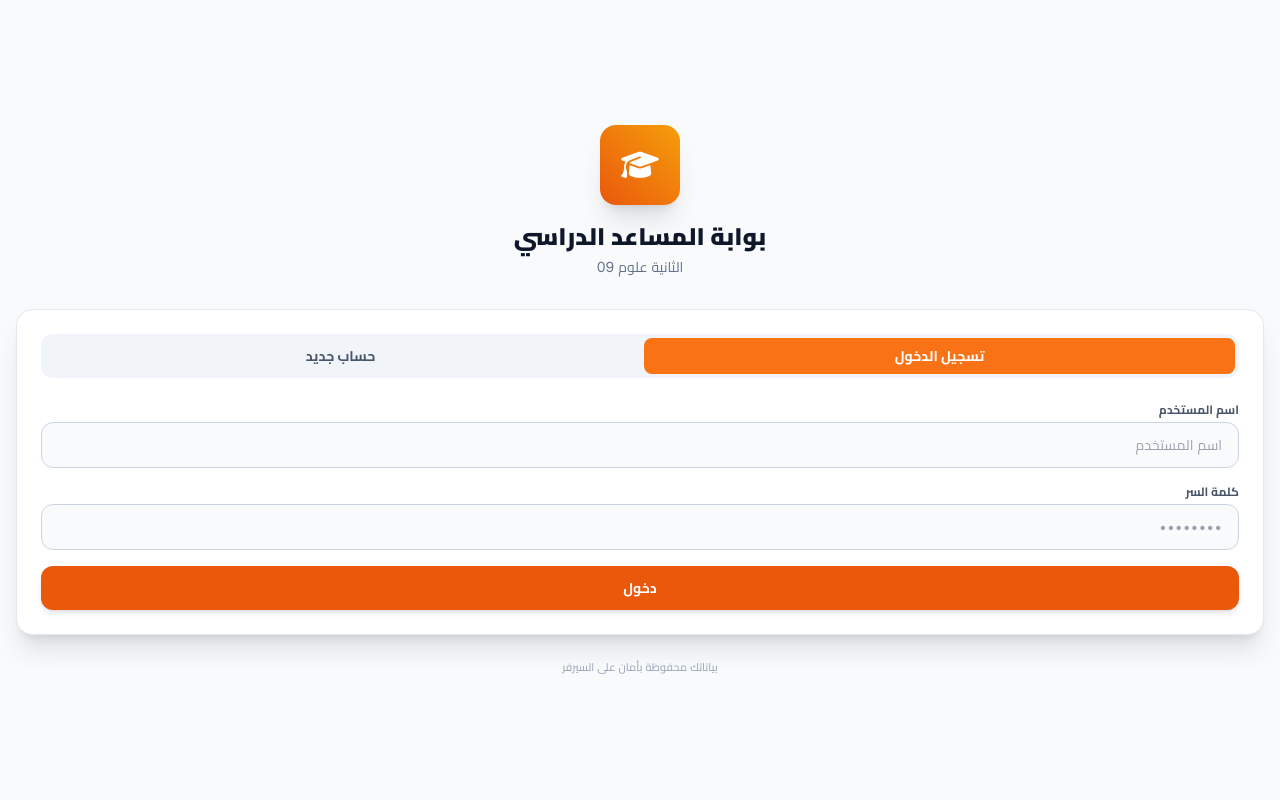
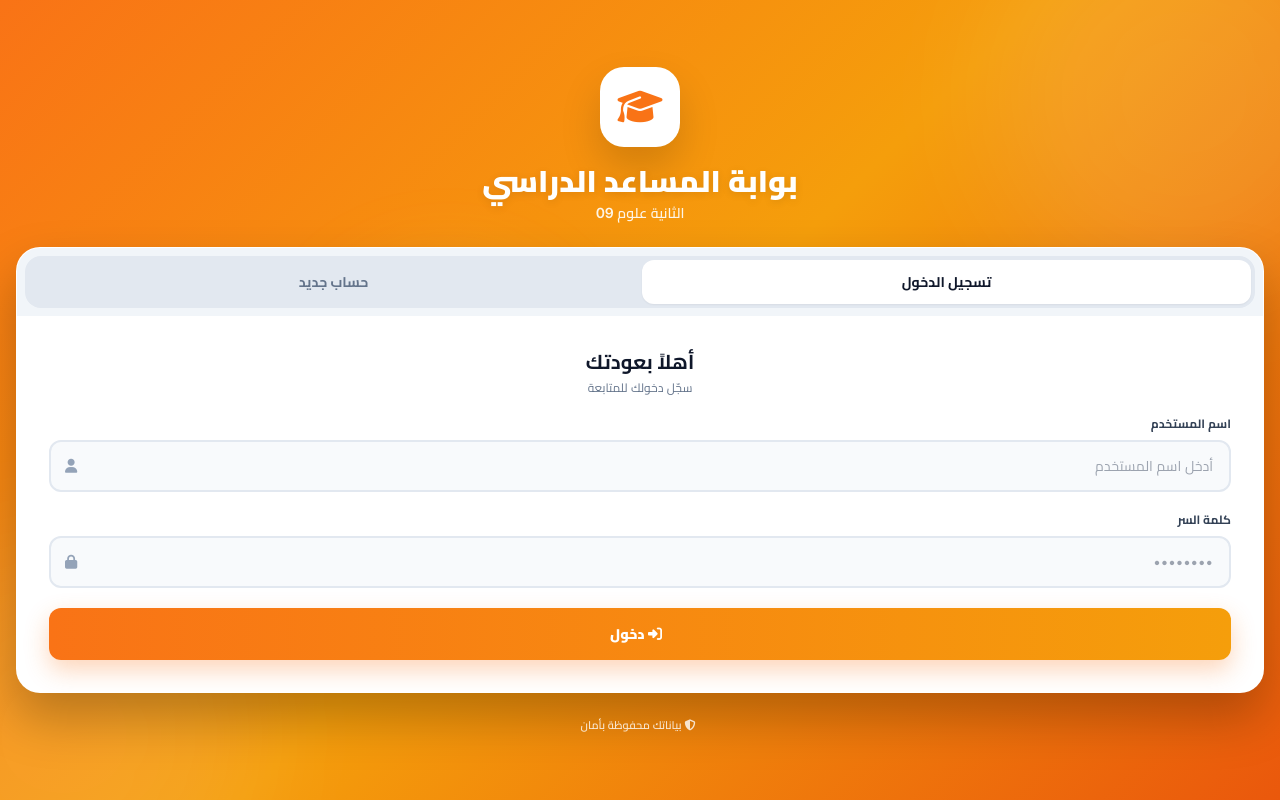
Before and after one commit to ayoub3mk/studyportal, a website: page public/index.html in a window 1280 px wide. Drawn offline with nearby package versions, Linux system fonts and the light colour scheme.

Commit message:
Update index.html

```diff
--- a/public/index.html
+++ b/public/index.html
@@ -460,6 +460,11 @@ function checkExistingSession() {
             /* التحقق من صلاحية الرمز بطلب me */
                         return loadDataFromServer().then(function() {
                 document.getElementById('authScreen').classList.add('hidden');
+                                            var _logoutBtn = document.getElementById('btnLogout');
+                if (_logoutBtn) {
+                    _logoutBtn.classList.remove('hidden');
+                    _logoutBtn.classList.add('flex');
+                }
                 if (typeof renderView === 'function') renderView();
                 /* بدء المزامنة التلقائية */
                 if (typeof startAutoSync === 'function') {
@@ -644,71 +649,121 @@ input[type="time"]::-webkit-calendar-picker-indicator { cursor: pointer; }
      شاشة تسجيل الدخول / إنشاء حساب
      تظهر فقط عندما لا يكون المستخدم مسجلا
      ============================================================ -->
-<div id="authScreen" class="fixed inset-0 z-[100] bg-slate-50 dark:bg-slate-900 flex items-center justify-center p-4">
-    <div class="w-full max-w-md">
-
-        <!-- الشعار والعنوان -->
-        <div class="text-center mb-8">
-            <div class="w-20 h-20 rounded-2xl bg-gradient-to-tr from-brand-600 to-amber-500 text-white flex items-center justify-center shadow-xl mx-auto mb-4">
-                <i class="fa-solid fa-graduation-cap text-3xl"></i>
-            </div>
-            <h1 class="text-2xl font-black text-slate-900 dark:text-white mb-1">بوابة المساعد الدراسي</h1>
-            <p class="text-sm text-slate-500 dark:text-slate-400">الثانية علوم 09</p>
-        </div>
-
-        <!-- البطاقة -->
-        <div class="bg-white dark:bg-slate-800 rounded-2xl shadow-xl border border-slate-200 dark:border-slate-700 p-6">
+<!-- ============================================================
+     شاشة تسجيل الدخول - تصميم جديد أنيق
+     ============================================================ -->
+<div id="authScreen" class="fixed inset-0 z-[100] flex items-center justify-center p-4 overflow-y-auto" style="background: linear-gradient(135deg, #f97316 0%, #f59e0b 50%, #ea580c 100%);">
+
+    <!-- خلفية زخرفية -->
+    <div class="absolute inset-0 overflow-hidden pointer-events-none">
+        <div class="absolute -top-24 -right-24 w-96 h-96 rounded-full bg-white/10 blur-3xl"></div>
+        <div class="absolute -bottom-32 -left-32 w-96 h-96 rounded-full bg-white/10 blur-3xl"></div>
+        <div class="absolute top-1/3 left-1/4 w-64 h-64 rounded-full bg-amber-300/20 blur-2xl"></div>
+    </div>
+
+    <!-- بطاقة تسجيل الدخول -->
+    <div class="relative w-full max-w-md my-auto">
+
+        <!-- الشعار -->
+        <div class="text-center mb-6">
+            <div class="w-20 h-20 rounded-3xl bg-white shadow-2xl mx-auto flex items-center justify-center mb-4" style="box-shadow: 0 20px 40px rgba(0,0,0,0.15);">
+                <i class="fa-solid fa-graduation-cap text-4xl" style="color: #f97316;"></i>
+            </div>
+            <h1 class="text-3xl font-black text-white mb-1" style="text-shadow: 0 2px 8px rgba(0,0,0,0.1);">بوابة المساعد الدراسي</h1>
+            <p class="text-sm font-semibold text-white/90">الثانية علوم 09</p>
+        </div>
+
+        <!-- البطاقة الرئيسية -->
+        <div class="bg-white dark:bg-slate-800 rounded-3xl shadow-2xl border border-white/20 overflow-hidden" style="box-shadow: 0 25px 50px rgba(0,0,0,0.25);">
 
             <!-- التبويبات -->
-            <div class="grid grid-cols-2 gap-2 mb-6 bg-slate-100 dark:bg-slate-700 rounded-xl p-1">
-                <button id="tabLoginBtn" onclick="showAuthTab('login')" class="py-2 rounded-lg text-sm font-bold bg-brand-500 text-white transition-colors">
+            <div class="p-2" style="background: #f1f5f9;">
+                <div class="grid grid-cols-2 gap-1 rounded-2xl p-1" style="background: #e2e8f0;">
+                    <button id="tabLoginBtn" onclick="showAuthTab('login')" class="py-3 rounded-xl text-sm font-bold transition-all duration-200 bg-white text-slate-900 shadow-sm">
                         تسجيل الدخول
                     </button>
-                <button id="tabRegisterBtn" onclick="showAuthTab('register')" class="py-2 rounded-lg text-sm font-bold text-slate-600 dark:text-slate-300 transition-colors">
+                    <button id="tabRegisterBtn" onclick="showAuthTab('register')" class="py-3 rounded-xl text-sm font-bold transition-all duration-200 text-slate-500">
                         حساب جديد
                     </button>
                 </div>
+            </div>
+
+            <div class="p-6 sm:p-8">
 
                 <!-- نموذج تسجيل الدخول -->
-            <form id="loginForm" onsubmit="submitLogin(event)" class="space-y-4">
+                <form id="loginForm" onsubmit="submitLogin(event)" class="space-y-5">
+                    <div class="text-center mb-2">
+                        <h2 class="text-xl font-bold text-slate-900 dark:text-white">أهلاً بعودتك</h2>
+                        <p class="text-xs text-slate-500 dark:text-slate-400 mt-1">سجّل دخولك للمتابعة</p>
+                    </div>
+
                     <div>
-                    <label class="block text-xs font-bold text-slate-600 dark:text-slate-300 mb-1">اسم المستخدم</label>
-                    <input type="text" id="loginUsername" required class="w-full px-4 py-3 rounded-xl border border-slate-300 dark:border-slate-600 bg-slate-50 dark:bg-slate-700 text-slate-900 dark:text-white text-sm focus:outline-none focus:ring-2 focus:ring-brand-500" placeholder="اسم المستخدم">
-                </div>
+                        <label class="block text-xs font-bold text-slate-700 dark:text-slate-300 mb-2">اسم المستخدم</label>
+                        <div class="relative">
+                            <i class="fa-solid fa-user absolute left-4 top-1/2 -translate-y-1/2 text-slate-400 text-sm"></i>
+                            <input type="text" id="loginUsername" required autocomplete="username" placeholder="أدخل اسم المستخدم" class="w-full pl-11 pr-4 py-3.5 rounded-xl border-2 border-slate-200 dark:border-slate-600 bg-slate-50 dark:bg-slate-700 text-slate-900 dark:text-white text-sm font-medium focus:outline-none focus:border-brand-500 focus:bg-white dark:focus:bg-slate-600 transition-all">
+                        </div>
+                    </div>
+
                     <div>
-                    <label class="block text-xs font-bold text-slate-600 dark:text-slate-300 mb-1">كلمة السر</label>
-                    <input type="password" id="loginPassword" required class="w-full px-4 py-3 rounded-xl border border-slate-300 dark:border-slate-600 bg-slate-50 dark:bg-slate-700 text-slate-900 dark:text-white text-sm focus:outline-none focus:ring-2 focus:ring-brand-500" placeholder="••••••••">
-                </div>
-                <p id="loginError" class="text-xs font-semibold text-red-500 text-center hidden"></p>
-                <button type="submit" id="loginSubmitBtn" class="w-full py-3 rounded-xl bg-brand-600 hover:bg-brand-700 text-white text-sm font-bold shadow-md transition-colors">
-                    دخول
+                        <label class="block text-xs font-bold text-slate-700 dark:text-slate-300 mb-2">كلمة السر</label>
+                        <div class="relative">
+                            <i class="fa-solid fa-lock absolute left-4 top-1/2 -translate-y-1/2 text-slate-400 text-sm"></i>
+                            <input type="password" id="loginPassword" required autocomplete="current-password" placeholder="••••••••" class="w-full pl-11 pr-4 py-3.5 rounded-xl border-2 border-slate-200 dark:border-slate-600 bg-slate-50 dark:bg-slate-700 text-slate-900 dark:text-white text-sm font-medium focus:outline-none focus:border-brand-500 focus:bg-white dark:focus:bg-slate-600 transition-all">
+                        </div>
+                    </div>
+
+                    <p id="loginError" class="text-xs font-bold text-red-500 text-center hidden"></p>
+
+                    <button type="submit" id="loginSubmitBtn" class="w-full py-4 rounded-xl bg-gradient-to-r from-brand-500 to-amber-500 hover:from-brand-600 hover:to-amber-600 text-white text-sm font-black shadow-lg transition-all duration-200 hover:shadow-xl active:scale-[0.98]" style="box-shadow: 0 10px 25px rgba(249,115,22,0.3);">
+                        <i class="fa-solid fa-right-to-bracket mr-2"></i> دخول
                     </button>
                 </form>
 
                 <!-- نموذج إنشاء حساب -->
-            <form id="registerForm" onsubmit="submitRegister(event)" class="space-y-4 hidden">
+                <form id="registerForm" onsubmit="submitRegister(event)" class="space-y-5 hidden">
+                    <div class="text-center mb-2">
+                        <h2 class="text-xl font-bold text-slate-900 dark:text-white">حساب جديد</h2>
+                        <p class="text-xs text-slate-500 dark:text-slate-400 mt-1">أنشئ حسابك في ثوان</p>
+                    </div>
+
                     <div>
-                    <label class="block text-xs font-bold text-slate-600 dark:text-slate-300 mb-1">اسم المستخدم</label>
-                    <input type="text" id="registerUsername" required minlength="3" class="w-full px-4 py-3 rounded-xl border border-slate-300 dark:border-slate-600 bg-slate-50 dark:bg-slate-700 text-slate-900 dark:text-white text-sm focus:outline-none focus:ring-2 focus:ring-brand-500" placeholder="3 أحرف على الأقل">
-                </div>
+                        <label class="block text-xs font-bold text-slate-700 dark:text-slate-300 mb-2">اسم المستخدم</label>
+                        <div class="relative">
+                            <i class="fa-solid fa-user absolute left-4 top-1/2 -translate-y-1/2 text-slate-400 text-sm"></i>
+                            <input type="text" id="registerUsername" required minlength="3" autocomplete="username" placeholder="3 أحرف على الأقل" class="w-full pl-11 pr-4 py-3.5 rounded-xl border-2 border-slate-200 dark:border-slate-600 bg-slate-50 dark:bg-slate-700 text-slate-900 dark:text-white text-sm font-medium focus:outline-none focus:border-brand-500 focus:bg-white dark:focus:bg-slate-600 transition-all">
+                        </div>
+                    </div>
+
                     <div>
-                    <label class="block text-xs font-bold text-slate-600 dark:text-slate-300 mb-1">كلمة السر</label>
-                    <input type="password" id="registerPassword" required minlength="4" class="w-full px-4 py-3 rounded-xl border border-slate-300 dark:border-slate-600 bg-slate-50 dark:bg-slate-700 text-slate-900 dark:text-white text-sm focus:outline-none focus:ring-2 focus:ring-brand-500" placeholder="4 أحرف على الأقل">
-                </div>
+                        <label class="block text-xs font-bold text-slate-700 dark:text-slate-300 mb-2">كلمة السر</label>
+                        <div class="relative">
+                            <i class="fa-solid fa-lock absolute left-4 top-1/2 -translate-y-1/2 text-slate-400 text-sm"></i>
+                            <input type="password" id="registerPassword" required minlength="4" autocomplete="new-password" placeholder="4 أحرف على الأقل" class="w-full pl-11 pr-4 py-3.5 rounded-xl border-2 border-slate-200 dark:border-slate-600 bg-slate-50 dark:bg-slate-700 text-slate-900 dark:text-white text-sm font-medium focus:outline-none focus:border-brand-500 focus:bg-white dark:focus:bg-slate-600 transition-all">
+                        </div>
+                    </div>
+
                     <div>
-                    <label class="block text-xs font-bold text-slate-600 dark:text-slate-300 mb-1">تأكيد كلمة السر</label>
-                    <input type="password" id="registerPassword2" required class="w-full px-4 py-3 rounded-xl border border-slate-300 dark:border-slate-600 bg-slate-50 dark:bg-slate-700 text-slate-900 dark:text-white text-sm focus:outline-none focus:ring-2 focus:ring-brand-500" placeholder="أعد كتابة كلمة السر">
-                </div>
-                <p id="registerError" class="text-xs font-semibold text-red-500 text-center hidden"></p>
-                <button type="submit" id="registerSubmitBtn" class="w-full py-3 rounded-xl bg-brand-600 hover:bg-brand-700 text-white text-sm font-bold shadow-md transition-colors">
-                    إنشاء الحساب
+                        <label class="block text-xs font-bold text-slate-700 dark:text-slate-300 mb-2">تأكيد كلمة السر</label>
+                        <div class="relative">
+                            <i class="fa-solid fa-lock absolute left-4 top-1/2 -translate-y-1/2 text-slate-400 text-sm"></i>
+                            <input type="password" id="registerPassword2" required autocomplete="new-password" placeholder="أعد كتابة كلمة السر" class="w-full pl-11 pr-4 py-3.5 rounded-xl border-2 border-slate-200 dark:border-slate-600 bg-slate-50 dark:bg-slate-700 text-slate-900 dark:text-white text-sm font-medium focus:outline-none focus:border-brand-500 focus:bg-white dark:focus:bg-slate-600 transition-all">
+                        </div>
+                    </div>
+
+                    <p id="registerError" class="text-xs font-bold text-red-500 text-center hidden"></p>
+
+                    <button type="submit" id="registerSubmitBtn" class="w-full py-4 rounded-xl bg-gradient-to-r from-brand-500 to-amber-500 hover:from-brand-600 hover:to-amber-600 text-white text-sm font-black shadow-lg transition-all duration-200 hover:shadow-xl active:scale-[0.98]" style="box-shadow: 0 10px 25px rgba(249,115,22,0.3);">
+                        <i class="fa-solid fa-user-plus mr-2"></i> إنشاء الحساب
                     </button>
                 </form>
 
             </div>
-
-        <p class="text-center text-[11px] text-slate-400 dark:text-slate-500 mt-6">
-            بياناتك محفوظة بأمان على السيرفر
+        </div>
+
+        <!-- أسفل البطاقة -->
+        <p class="text-center text-[11px] font-semibold text-white/80 mt-6">
+            <i class="fa-solid fa-shield-halved mr-1"></i> بياناتك محفوظة بأمان
         </p>
     </div>
 </div>
@@ -757,6 +812,10 @@ input[type="time"]::-webkit-calendar-picker-indicator { cursor: pointer; }
 <button onclick="manualRestoreFromServer()" id="btnManualRestore" title="استعادة كل البيانات من السيرفر" class="flex items-center gap-2 px-3 py-1.5 rounded-lg text-xs font-semibold bg-blue-50 dark:bg-blue-950/40 text-blue-600 dark:text-blue-400 hover:bg-blue-100 dark:hover:bg-blue-900/50 transition-colors">
     <i class="fa-solid fa-cloud-arrow-down"></i>
     <span class="hidden sm:inline" id="txtManualRestore">استعادة</span>
+</button>
+<button onclick="logoutUser()" id="btnLogout" title="تسجيل الخروج" class="hidden items-center gap-2 px-3 py-1.5 rounded-lg text-xs font-semibold bg-red-50 dark:bg-red-950/40 text-red-600 dark:text-red-400 hover:bg-red-100 dark:hover:bg-red-900/50 transition-colors">
+    <i class="fa-solid fa-right-from-bracket"></i>
+    <span class="hidden sm:inline">خروج</span>
 </button>
 <button onclick="toggleDarkMode()" class="p-2 rounded-lg bg-slate-100 dark:bg-slate-700 text-slate-600 dark:text-slate-300"><i id="themeIcon" class="fa-solid fa-moon text-sm"></i></button>
 </div>
@@ -997,6 +1056,9 @@ input[type="time"]::-webkit-calendar-picker-indicator { cursor: pointer; }
 <option value="off">—</option>
 </select></div>
 <div class="pt-4 flex items-center justify-between gap-3 border-t border-slate-200 dark:border-slate-700">
+<button type="button" onclick="logoutUser()" class="flex items-center gap-2 text-xs font-bold text-slate-600 dark:text-slate-300 py-2 px-3 rounded-lg hover:bg-slate-100 dark:hover:bg-slate-700 transition-colors mb-3 w-full justify-start">
+    <i class="fa-solid fa-right-from-bracket"></i> تسجيل الخروج
+</button>
 <button type="button" onclick="requestDeleteCurrentProfileFromSettings()" class="text-xs font-bold text-red-600 dark:text-red-400 py-2 px-3 rounded-lg" id="lblDeleteProfile">—</button>
 <div class="flex gap-2">
 <button type="button" onclick="closeSettingsModal()" class="px-4 py-2 rounded-lg border border-slate-300 dark:border-slate-600 text-slate-700 dark:text-slate-300 text-xs font-semibold" id="lblCancelBtn">—</button>
```
Lines whose indentation alone changed are shown as unchanged.
